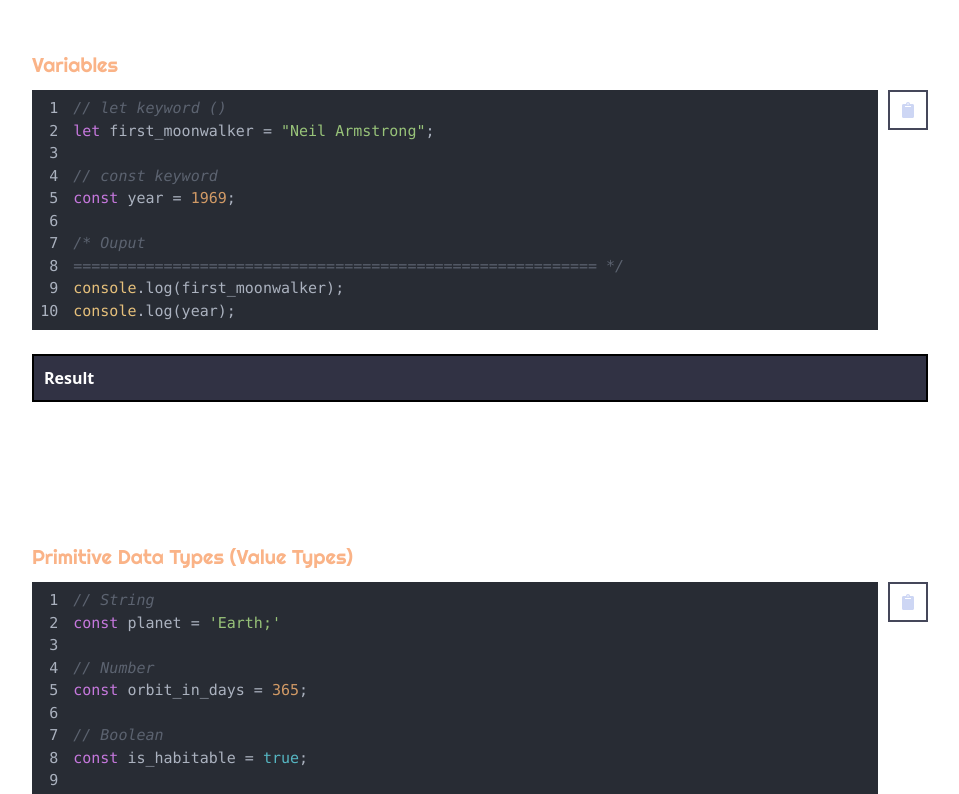
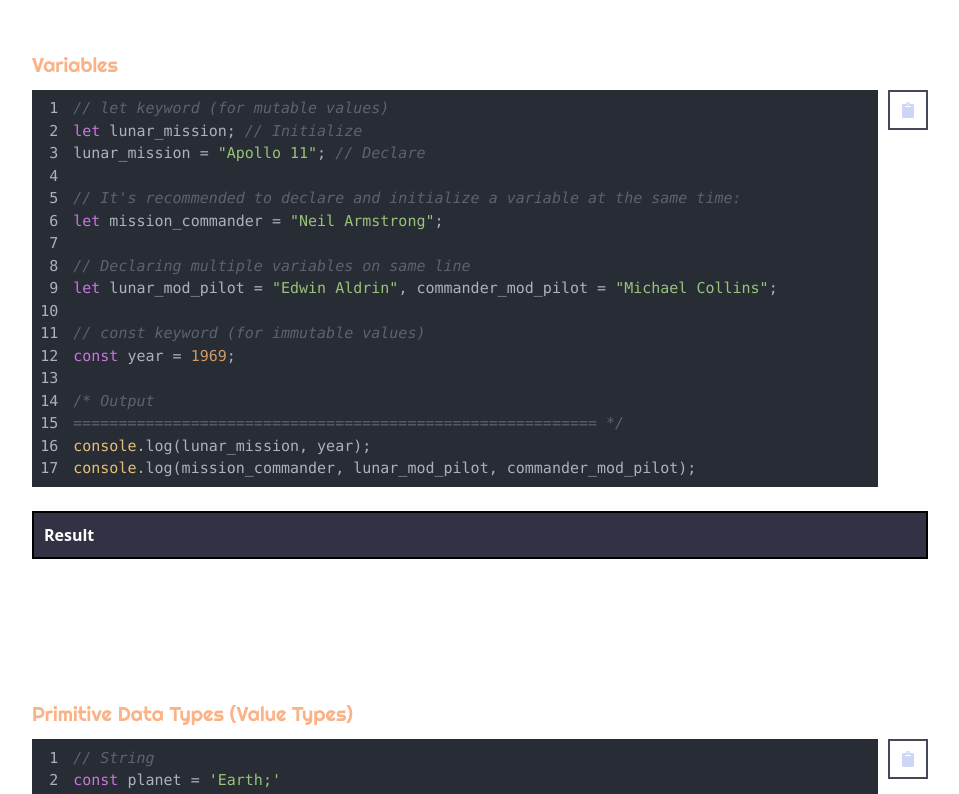
Before and after one commit to KyleCurtis/SpaceDocs, a Next.js app: page /topics/languages/js in a window 1280 px wide. Shown: the part 1640-2434 px from the top of the page, without its empty margins (160-1119 px from the left). Built offline with nearby package versions, Linux system fonts and the light colour scheme; a web font is replaced by a local one.

Commit message:
JS content and small fixes

```diff
--- a/code/js-code.js
+++ b/code/js-code.js
@@ -12,16 +12,23 @@ line comment*/`;
 
 /* VARIABLES
 ======================================================================================================== */
-export const Variables = `// let keyword ()
-let first_moonwalker = "Neil Armstrong";
+export const Variables = `// let keyword (for mutable values)
+let lunar_mission; // Initialize
+lunar_mission = "Apollo 11"; // Declare
 
-// const keyword
+// It's recommended to declare and initialize a variable at the same time:
+let mission_commander = "Neil Armstrong";
+
+// Declaring multiple variables on same line
+let lunar_mod_pilot = "Edwin Aldrin", commander_mod_pilot = "Michael Collins";
+
+// const keyword (for immutable values)
 const year = 1969;
 
-/* Ouput
+/* Output
 ========================================================== */
-console.log(first_moonwalker);
-console.log(year);`;
+console.log(lunar_mission, year);
+console.log(mission_commander, lunar_mod_pilot, commander_mod_pilot);`
 
 /* PRIMITIVE DATA TYPES
 ======================================================================================================== */
@@ -107,27 +114,39 @@ console.log(player.name);
 
 /* ARRAYS
 ======================================================================================================== */
-export const Arrays = `// empty array
+export const Arrays = `/* Initializing Arrays
+========================================================== */
+// empty array
 const example = [];
 
 // custom arrays
 const planets = ["Mercury", "Venus", "Earth", "Mars", "Jupyter", "Saturn", "Uranus", "Neptune"];
 
-// array elements
+/* Array Index (elements)
+========================================================== */
+// Getting the length of array (# of elements)
+console.log(planets.length); // 8
+
+// Getting specific element by index
 console.log(planets[0]); // Mercury
 console.log(planets[1]); // Venus
 console.log(planets[2]); // Earth
 
 // Getting the last element of an array
-// Could also use: planets.at(-1)
 console.log(planets[planets.length -1]); // Neptune
 
+// Could also use: planets.at(-1)
+console.log(planets.at(-1)); // Neptune
+
+/* Modifying Arrays
+========================================================== */
 // Adding element to end of array
 planets.push("Pluto");
 console.log(planets);
 
 // Adding element to the beginning of array
 planets.unshift("Pandora");
+console.log(planets);
 
 // Removing the first element from array
 planets.shift();
--- a/pages/topics/languages/js.js
+++ b/pages/topics/languages/js.js
@@ -96,7 +96,10 @@ const JsPage = () => {
       <h3>Variables</h3>
       <Clipboard code={Variables}></Clipboard>
       <Code lang="javascript">{Variables}</Code>
-      <Dropdown triggerWord={"Result"}>Hello, World!</Dropdown>
+      <Dropdown triggerWord={"Result"}>
+        Apollo 11 1969 <br />
+        Neil Armstrong Edwin Aldrin Michael Collins
+      </Dropdown>
 
       {/* DATA TYPES SECTION
       ====================================================================================================== */}
```
Also changed, not shown: components/Code.js (+8 -4 lines), components/Navbar.js (+17 -8 lines).
